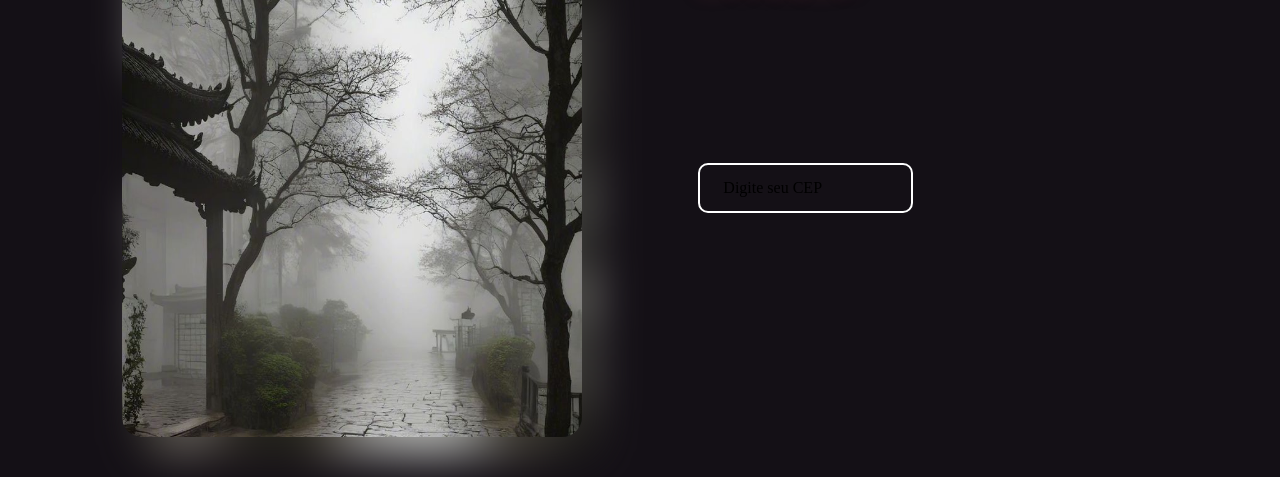
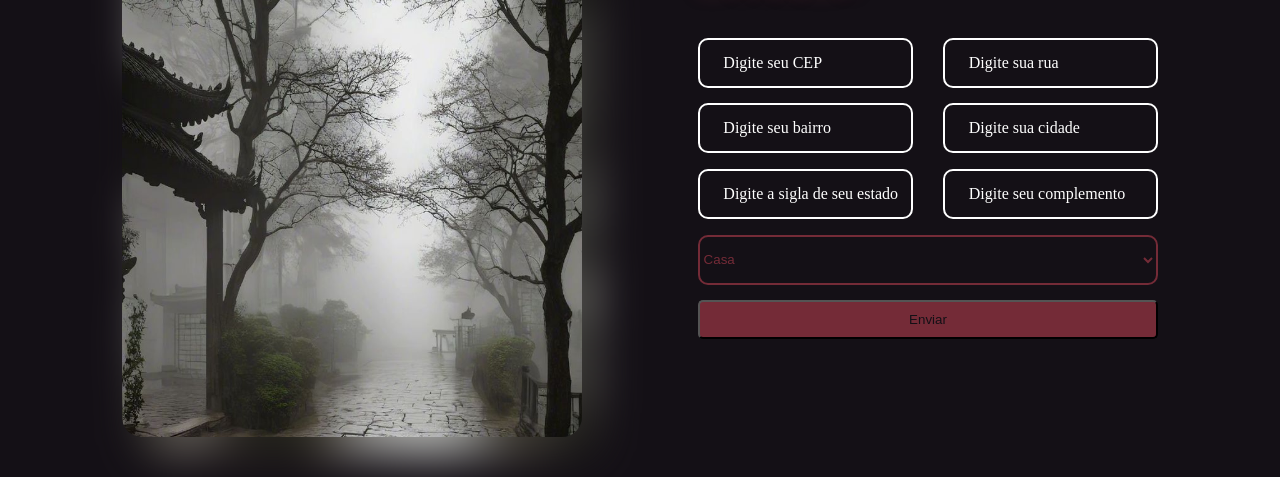
Before and after one commit to Meiko-Sama/API, a plain HTML site: page index.html in a window 1280 px wide. Shown: the part 323-800 px from the top of the page. Drawn offline with Linux system fonts and the light colour scheme.

Commit message:
outros campos adicionados

```diff
--- a/index.html
+++ b/index.html
@@ -12,13 +12,64 @@
 
       <div class="form_container">
         <h1>Create Your Account to Unleash Your Dream!</h1>
+
         <form action="#">
           <div class="input_data">
-            <input type="text" name="cep" id="cep" />
+            <input type="text" name="cep" id="cep" required />
+
             <div class="label_area">
               <p>Digite seu CEP</p>
             </div>
           </div>
+
+          <div class="input_data">
+            <input type="text" name="rua" id="rua" required />
+
+            <div class="label_area">
+              <p>Digite sua rua</p>
+            </div>
+          </div>
+
+          <div class="input_data">
+            <input type="text" name="bairro" id="bairro" required />
+
+            <div class="label_area">
+              <p>Digite seu bairro</p>
+            </div>
+          </div>
+
+          <div class="input_data">
+            <input type="text" name="cidade" id="cidade" required />
+
+            <div class="label_area">
+              <p>Digite sua cidade</p>
+            </div>
+          </div>
+
+          <div class="input_data">
+            <input type="text" name="uf" id="uf" required />
+
+            <div class="label_area">
+              <p>Digite a sigla de seu estado</p>
+            </div>
+          </div>
+
+          <div class="input_data">
+            <input type="text" name="complemento" id="complemento" required />
+
+            <div class="label_area">
+              <p>Digite seu complemento</p>
+            </div>
+          </div>
+
+          <select name="" id="tipo_endereco">
+            <option value="casa">Casa</option>
+            <option value="escola">Escola</option>
+            <option value="trabalho">Trabalho</option>
+            <option value="outro">Outro</option>
+          </select>
+
+          <button type="submit">Enviar</button>
         </form>
       </div>
     </section>
--- a/styles/styles.css
+++ b/styles/styles.css
@@ -109,8 +109,53 @@ form .input_data .label_area {
 
   transform: translateY(-50%);
   background-color: #141016;
+  color: #fff;
 
   padding: 0 15px;
 
   transition: top 0.5s ease, left 0.5s ease;
 }
+
+form .input_data input:focus,
+form .input_data input:valid {
+  color: #fff;
+  border-color: #742b37;
+}
+
+form .input_data input:focus ~ .label_area {
+  z-index: 600;
+
+  top: 0;
+  left: 7%;
+
+  color: #742b37;
+}
+
+form select,
+form option {
+  width: 100%;
+  height: 50px;
+
+  outline: none;
+  border-radius: 10px;
+
+  background: transparent;
+
+  border: 2px solid #742b37;
+  color: #742b37;
+}
+
+form button {
+  width: 100%;
+  background-color: #742b37;
+
+  padding: 10px;
+  border-radius: 5px;
+
+  cursor: pointer;
+  color: #141016;
+}
+
+form button:hover {
+  background-color: #742b37;
+}
```
